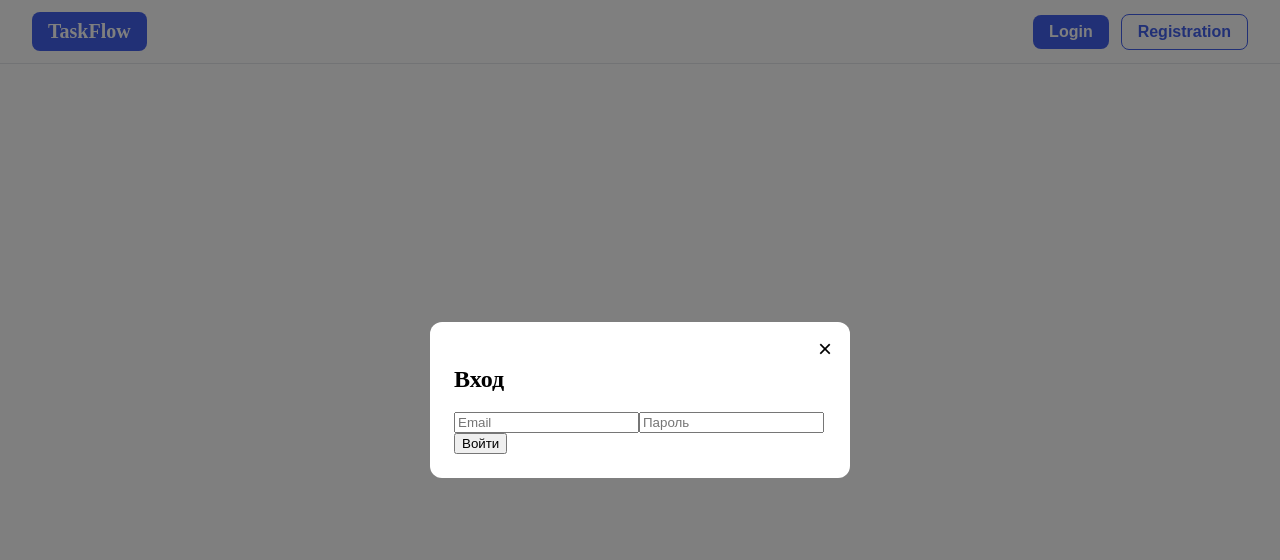
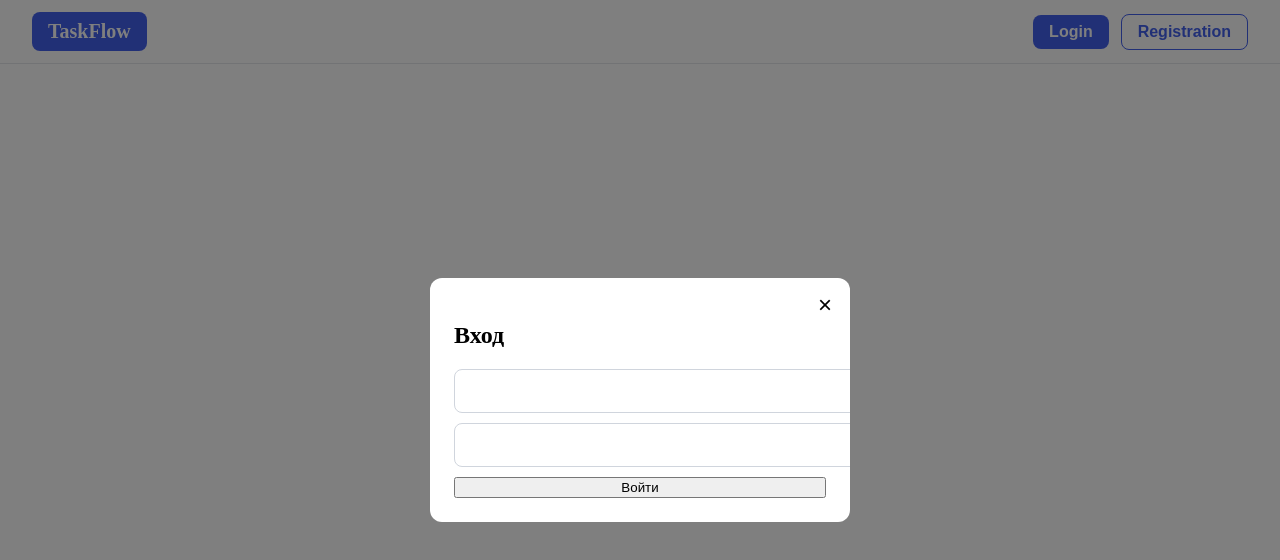
Before and after one commit to Gurov540/React-Modal, a React (Vite) app: page / in a window 1280 px wide. Both pictures are taken after a click on the button "Login". Shown: the top 560 px of the page. Built offline with nearby package versions, Linux system fonts and the light colour scheme.

Commit message:
add class name to form

```diff
--- a/src/features/auth/ui/LoginModal/Loginmodal.tsx
+++ b/src/features/auth/ui/LoginModal/Loginmodal.tsx
@@ -1,5 +1,7 @@
+import { useModalControl } from "../../../../shared/lib/hooks/useModalControl/useModalControl";
+import styles from "./LoginModal.module.css";
 import { Modal } from "../../../../shared/ui/Modal/Modal";
-import { useModalControl } from "../../../../shared/lib/hooks/useModalControl/useModalControl";
+import { Input } from "../../../../shared/ui/Input";
 
 export const LoginModal = () => {
   const {
@@ -13,9 +15,9 @@ export const LoginModal = () => {
     <Modal isOpen={isOpen} onClose={closeModal}>
       <h2>Вход</h2>
 
-      <form>
-        <input type="email" placeholder="Email" />
-        <input type="password" placeholder="Пароль" />
+      <form className={styles.loginForm}>
+        <Input type="email" placeholder="Login" fullWidth></Input>
+        <Input type="password" placeholder="password" fullWidth></Input>
 
         <button type="submit">Войти</button>
       </form>
```
